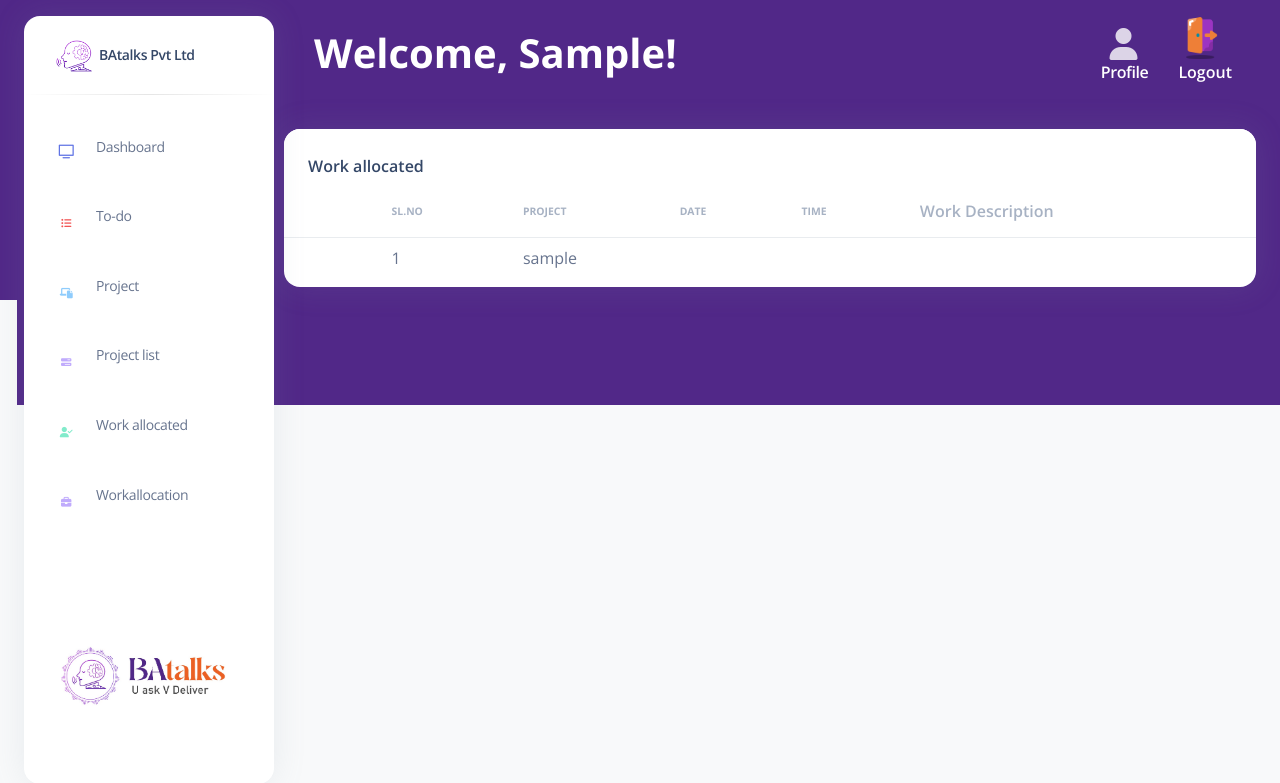
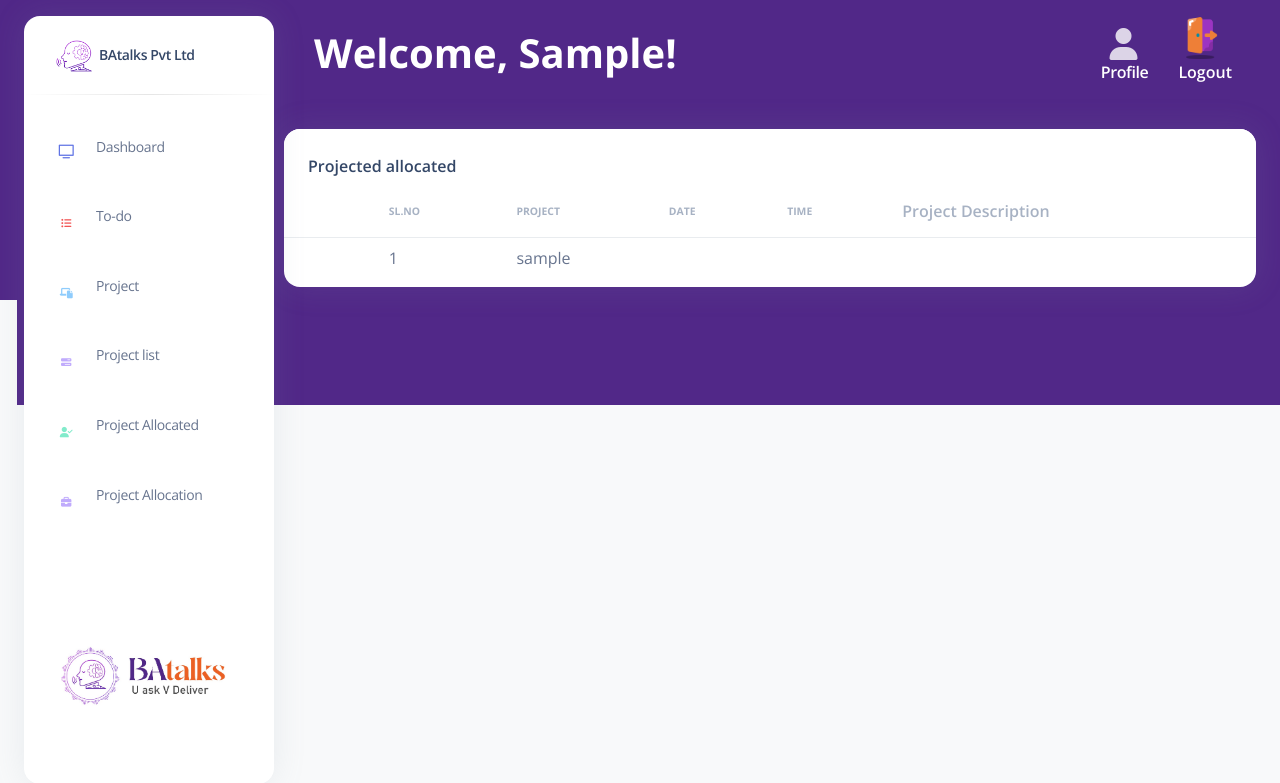
Before and after one commit to iknowsaikiran/batalksdashboard, a Flask app: page /userworkallocation in a window 1280 px wide. Shown: the top 783 px of the page. Run offline with Flask 3, Linux system fonts and the light colour scheme; the visitor is signed in with stand-in values (Sample User, id 1); tables that the repository leaves empty or names only in its code hold one stand-in row (values such as "Sample post"); some libraries are stand-ins or nearby versions.

Commit message:
Update multiple templates:

```diff
--- a/app.py
+++ b/app.py
@@ -9,7 +9,7 @@ app.secret_key = 'your_secret_key'
 # MySQL configurations
 app.config['MYSQL_HOST'] = 'localhost'
 app.config['MYSQL_USER'] = 'root'
-app.config['MYSQL_PASSWORD'] = '1234@Saikiran'
+app.config['MYSQL_PASSWORD'] = 'Saty@136'
 app.config['MYSQL_DB'] = 'emp'
 
 mysql = MySQL(app)
--- a/templates/header.html
+++ b/templates/header.html
@@ -107,7 +107,7 @@
                             class="icon icon-shape icon-sm border-radius-md text-center me-2 d-flex align-items-center justify-content-center">
                             <i class="fa-solid fa-user-check fa-2xl" style="color: #63E6BE;"></i>
                         </div>
-                        <span class="nav-link-text ms-1">Work allocated </span>
+                        <span class="nav-link-text ms-1">Project Allocated </span>
                     </a>
                 </li>
                 <li class="nav-item">
@@ -116,7 +116,7 @@
                             class="icon icon-shape icon-sm border-radius-md text-center me-2 d-flex align-items-center justify-content-center">
                             <i class="fa-solid fa-briefcase fa-2xl" style="color: #B197FC;"></i>
                         </div>
-                        <span class="nav-link-text ms-1">Workallocation </span>
+                        <span class="nav-link-text ms-1">Project Allocation </span>
                     </a>
                 </li>
                 <li class="nav-item">
@@ -218,7 +218,6 @@
                 <img style="height: 70px;" src="/static/assets/img/logo.jpeg" width="208" height="55" alt="logo">
 
             </div>
-
         </div>
 
     </aside>
--- a/templates/newone.html
+++ b/templates/newone.html
@@ -143,7 +143,7 @@
                 <div class="col-10">
                   <div class="numbers">
                     <p class="text-sm mb-0 text-uppercase font-weight-bold">
-                      <a href="/userworkallocation">Work Allocated</a>
+                      <a href="/userworkallocation">Project Allocated</a>
                     </p>
                     <h5 class="font-weight-bolder">
 
--- a/templates/userworkallocation.html
+++ b/templates/userworkallocation.html
@@ -281,7 +281,7 @@
             <div class="col-12">
                 <div class="card mb-4">
                     <div class="card-header pb-0">
-                        <h6>Work allocated</h6>
+                        <h6>Projected allocated</h6>
                     </div>
                     <div class="card-body px-0 pt-0 pb-2">
                         <div class="table-responsive p-0">
@@ -308,7 +308,7 @@
                                             class="text-uppercase text-secondary text-xxs font-weight-bolder opacity-7 ps-2">
                                             Time
                                         </th>
-                                        <th class="text-secondary opacity-7 ps-2">Work Description</th>
+                                        <th class="text-secondary opacity-7 ps-2">Project Description</th>
                                     </tr>
                                 </thead>
                                 <tbody>
--- a/templates/workallocation1.html
+++ b/templates/workallocation1.html
@@ -47,7 +47,7 @@
             <div class="col-md-8">
                 <div class="card">
                     <div class="card-body">
-                        <p class="text-uppercase text-sm">Work allocation</p>
+                        <p class="text-uppercase text-sm">Project allocation</p>
                         <form method="POST">
                             <div class="row">
                                 <div class="col-md-6">
@@ -99,7 +99,7 @@
                                         <label for="example-text-input" class="form-control-label">Description
                                         </label>
                                         <textarea class="form-control" name="work_description" rows="5" cols="30"
-                                            placeholder="work description"></textarea>
+                                            placeholder="project description"></textarea>
                                     </div>
                                 </div>
 
```
